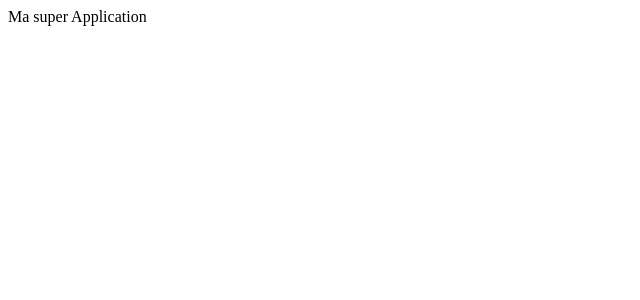
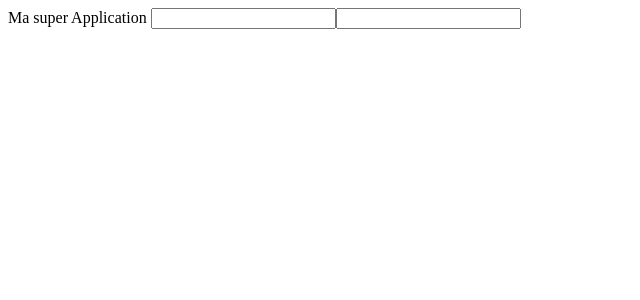
Before and after one commit to denispeyrusaubes/bootstrap-ng, an Angular app: page /inscription in a window 1280 px wide. Before the commit this address led to /. Shown: the top 300 px of the page, without its empty margins (0-640 px from the left). Built offline with nearby package versions, Linux system fonts and the light colour scheme.

Commit message:
feat(inscription page): creation

```diff
--- /dev/null
+++ b/src/app/pages/inscription/inscription.component.html
@@ -0,0 +1,5 @@
+
+
+
+<input type="string"     [(ngModel)]="prenom"/>
+<input  type="string"    [(ngModel)]="nom"/>
--- /dev/null
+++ b/src/app/pages/inscription/inscription.component.ts
@@ -0,0 +1,14 @@
+import { Component } from '@angular/core';
+import { FormsModule } from '@angular/forms';
+
+@Component({
+  selector: 'app-inscription',
+  imports: [FormsModule],
+  templateUrl: './inscription.component.html',
+  styleUrl: './inscription.component.css'
+})
+export class InscriptionComponent {
+prenom = ""
+nom = ""
+
+}
```
Also changed, not shown: src/app/app.routes.ts (+9 -3 lines), src/app/pages/inscription/inscription.component.css (added).
